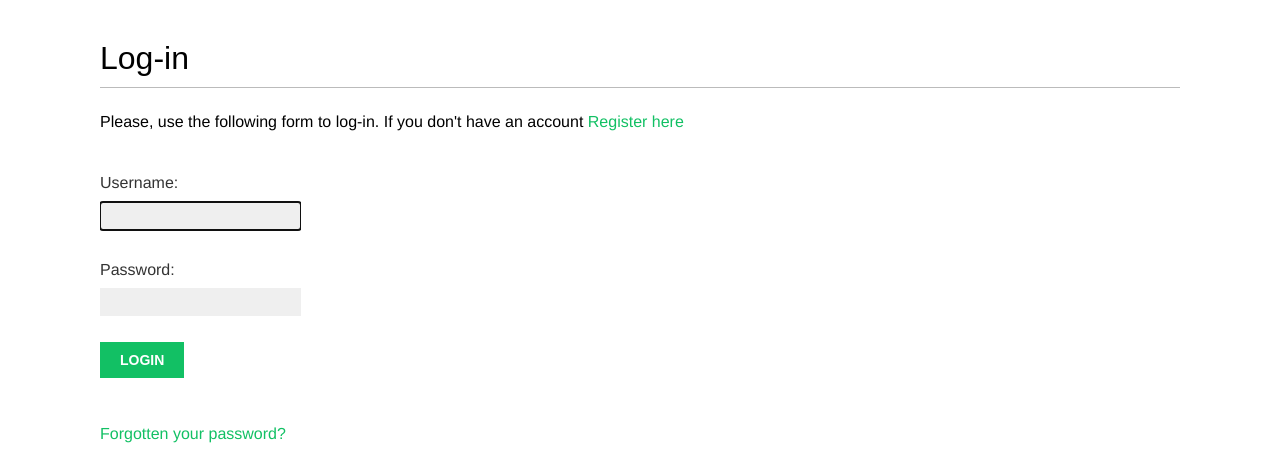
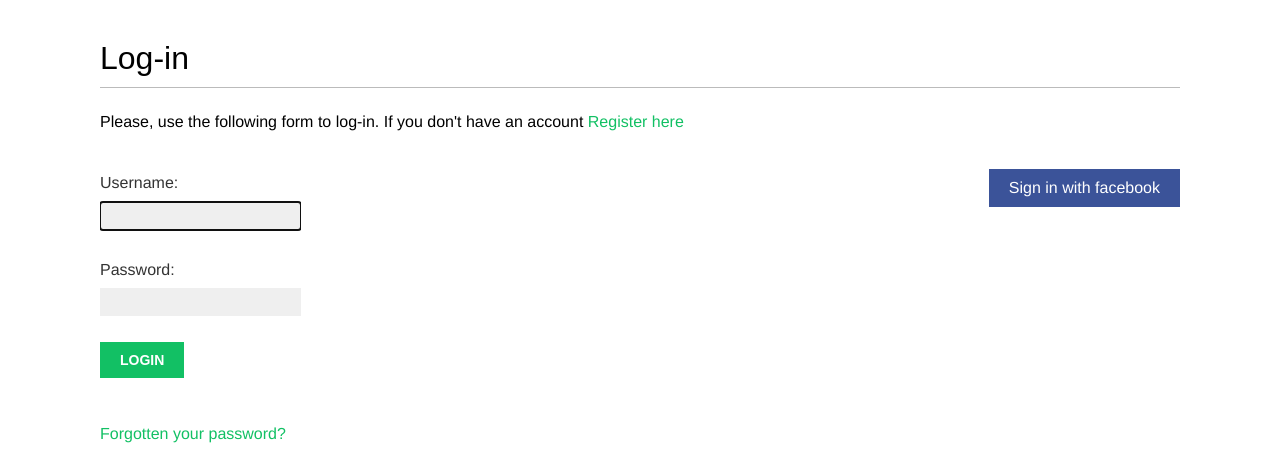
Before and after one commit to natcobbinah/Social-Media-App_Django, a Django app: page /account/login/ in a window 1280 px wide. Shown: the part 47-510 px from the top of the page. Run offline with Django 5.2, Linux system fonts and the light colour scheme; parts of the project's set-up code (start-up, migrations or seed data) failed here and were passed over; some web fonts are replaced.

Commit message:
development server run thrh https using run_serverplus of django extension and werkzeug with facebook login done

```diff
--- a/bookmarks/urls.py
+++ b/bookmarks/urls.py
@@ -21,7 +21,8 @@ from django.conf.urls.static import static
 
 urlpatterns = [
     path("admin/", admin.site.urls),
-    path('account/', include('account.urls'))
+    path('account/', include('account.urls')),
+    path('social-auth/', include('social_django.urls', namespace='social')),
 ]
 if settings.DEBUG:
     urlpatterns += static(settings.MEDIA_URL,
--- a/templates/registration/login.html
+++ b/templates/registration/login.html
@@ -25,4 +25,13 @@
         </a>
     </p>
 </div>
+<div class="social">
+    <ul>
+        <li class="facebook">
+            <a href="{% url 'social:begin' 'facebook' %}">
+                Sign in with facebook
+            </a>
+        </li>
+    </ul>
+</div>
 {% endblock %}
```
Also changed, not shown: bookmarks/settings.py (+11 -1 lines), README.md, 1 other file.
